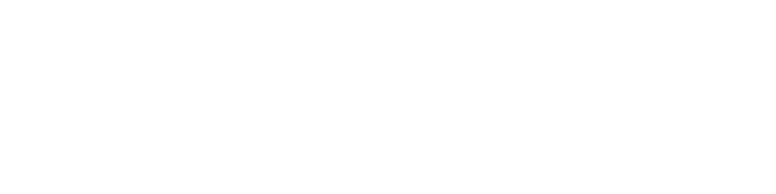
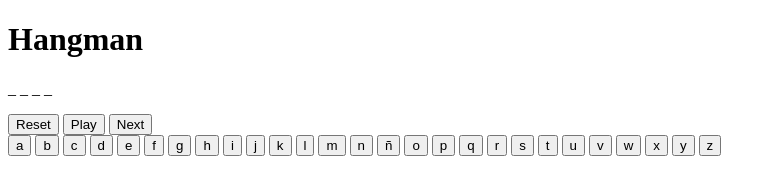
Before and after one commit to antonyoandrei/Hangman, a plain HTML site: page index.html in a window 1280 px wide. Shown: the whole page, without its empty margins (0-776 px from the left). Drawn offline with Linux system fonts and the light colour scheme.

Commit message:
Primer commit estructura html

```diff
--- a/index.html
+++ b/index.html
@@ -8,6 +8,50 @@
     <script src="script.js"></script>
 </head>
 <body>
-
+    <header>
+        <h1>Hangman</h1>
+    </header>
+    <main>
+        <div>
+            <p id="guessedWord">
+                <span>_</span>
+                <span>_</span>
+                <span>_</span>
+                <span>_</span>
+            </p>
+            <button id="reset">Reset</button>
+            <button id="play">Play</button>
+            <button id="next">Next</button>
+            <div>
+                <button>a</button>
+                <button>b</button>
+                <button>c</button>
+                <button>d</button>
+                <button>e</button>
+                <button>f</button>
+                <button>g</button>
+                <button>h</button>
+                <button>i</button>
+                <button>j</button>
+                <button>k</button>
+                <button>l</button>
+                <button>m</button>
+                <button>n</button>
+                <button>ñ</button>
+                <button>o</button>
+                <button>p</button>
+                <button>q</button>
+                <button>r</button>
+                <button>s</button>
+                <button>t</button>
+                <button>u</button>
+                <button>v</button>
+                <button>w</button>
+                <button>x</button>
+                <button>y</button>
+                <button>z</button>
+            </div>
+        </div>
+    </main>
 </body>
 </html>
```
